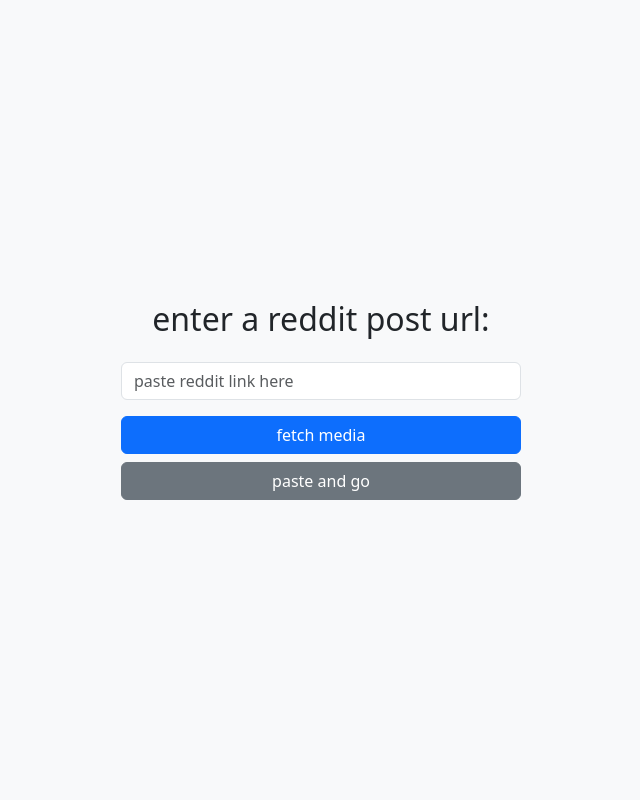
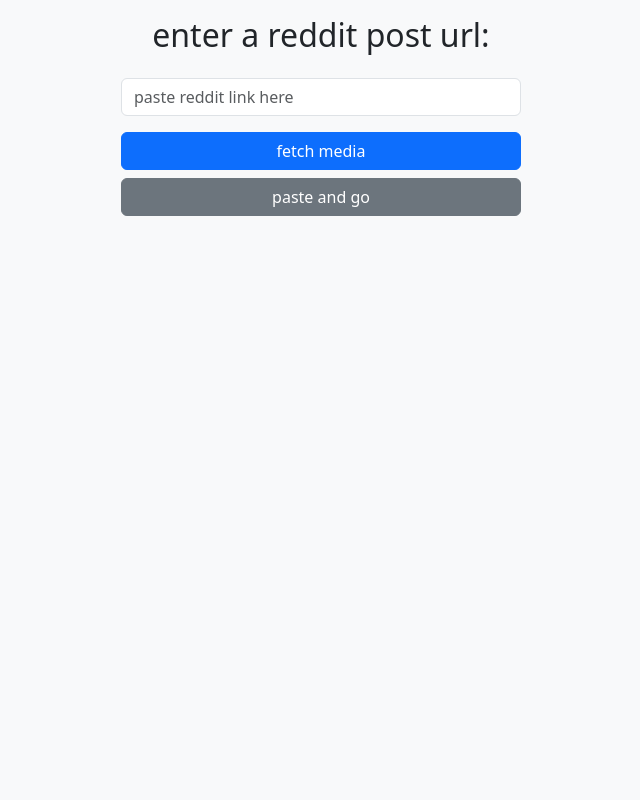
Before and after one commit to kenh108/reddit_media_downloader, a Flask app: page / in a window 1280 px wide. Shown: the whole page, without its empty margins (319-959 px from the left). Run offline with Flask 3, Linux system fonts and the light colour scheme.

Commit message:
Added some styling to make webpage more intuitive

```diff
--- a/app/templates/index.html
+++ b/app/templates/index.html
@@ -5,8 +5,23 @@
     <meta name="viewport" content="width=device-width, initial-scale=1.0">
     <title>reddit media downloader</title>
     <link rel="stylesheet" href="https://cdn.jsdelivr.net/npm/bootstrap@5.3.0/dist/css/bootstrap.min.css">
+    <style>
+        html, body {
+            height: 100%;
+            overflow-y: auto; /* Allows scrolling */
+        }
+
+        .container {
+            min-height: 100vh; /* Ensures full height while allowing scrolling */
+            display: block;
+            text-align: center;
+            padding-top: 2vh;
+            padding-bottom: 2vh;
+        }
+    </style>
 </head>
-<body class="d-flex align-items-center justify-content-center vh-100 bg-light">
+<!--<body class="d-flex align-items-center justify-content-center vh-100 bg-light">-->
+<body class="bg-light">
 
     <div class="container text-center">
         <h2 class="mb-4">enter a reddit post url:</h2>
@@ -23,7 +38,7 @@
             <h3>media preview:</h3>
 
             {% if media_type == "video" %}
-                <video controls class="w-100" style="max-width: 500px;">
+                <video controls class="w-100" style="max-width: 600px; height: auto;">
                     <source src="{{ media_url }}" type="video/mp4">
                     Your browser does not support the video tag.
                 </video>
```
